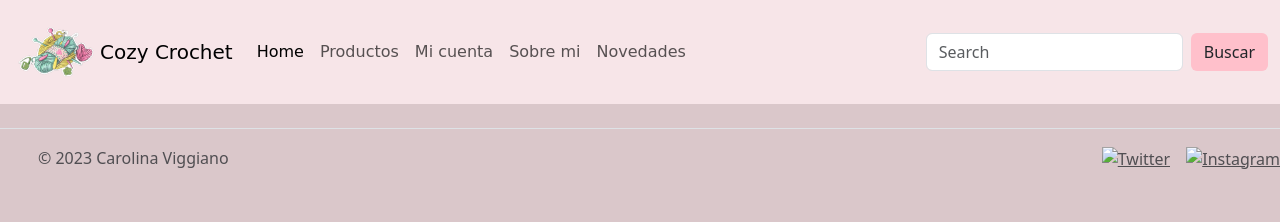
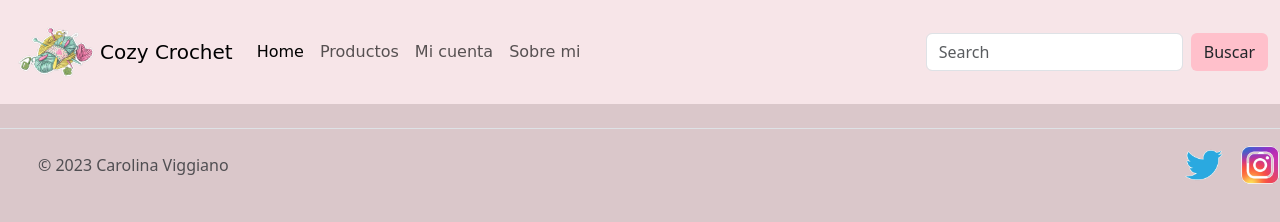
Before and after one commit to caroviggiano/codigo1, a plain HTML site: page pages/cuenta.html in a window 1280 px wide. Drawn offline with nearby package versions, Linux system fonts and the light colour scheme.

Commit message:
img logos

```diff
--- a/pages/cuenta.html
+++ b/pages/cuenta.html
@@ -42,9 +42,7 @@
                             <a class="nav-link" href="../pages/sobremi.html"> Sobre mi </a>
                         </li>
 
-                        <li class="nav-item">
-                            <a class="nav-link" href="../pages/novedades.html"> Novedades </a>
-                        </li>
+
                     </ul>
                     <form class="d-flex" role="search">
                         <input class="form-control me-2" type="search" placeholder="Search" aria-label="Search">
@@ -66,9 +64,9 @@
 
         <ul class="nav col-md-4 justify-content-end list-unstyled d-flex">
           <li class="ms-3"><a class="text-body-secondary" href="https://twitter.com/caro_viggiano">
-            <img src="./imagenes/twlogo.webp" class="flex-item" height="40" alt="Twitter"></a></li>
+            <img src="../imagenes/twlogo.webp" class="flex-item" height="40" alt="Twitter"></a></li>
           <li class="ms-3"><a class="text-body-secondary" href="https://www.instagram.com/caro.viggiano/">
-            <img src="./imagenes/iglogo.webp" class="flex-item" height="40" alt="Instagram"></a></li>
+            <img src="../imagenes/iglogo.webp" class="flex-item" height="40" alt="Instagram"></a></li>
 
         </ul>
       </footer>
```
Also changed, not shown: index.html (+1 -3 lines), pages/productos.html (+3 -5 lines), pages/sobremi.html (+3 -5 lines).
